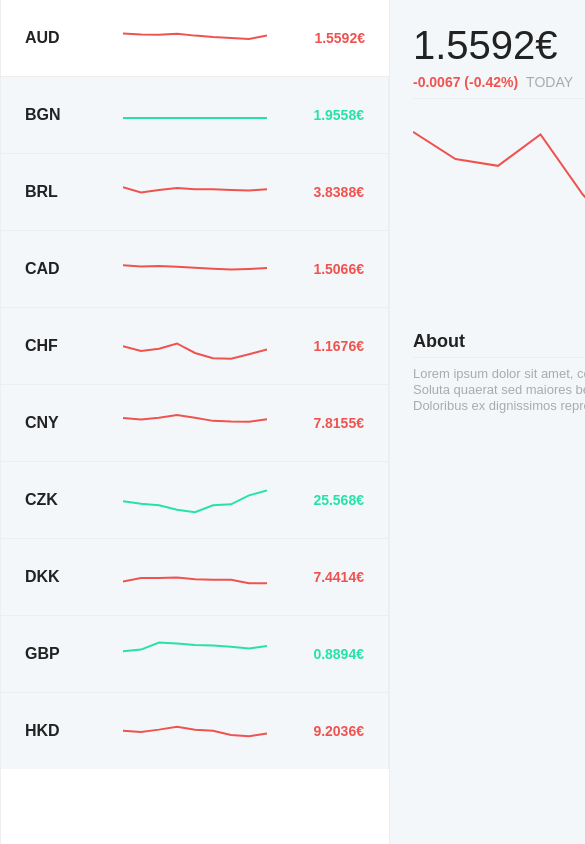
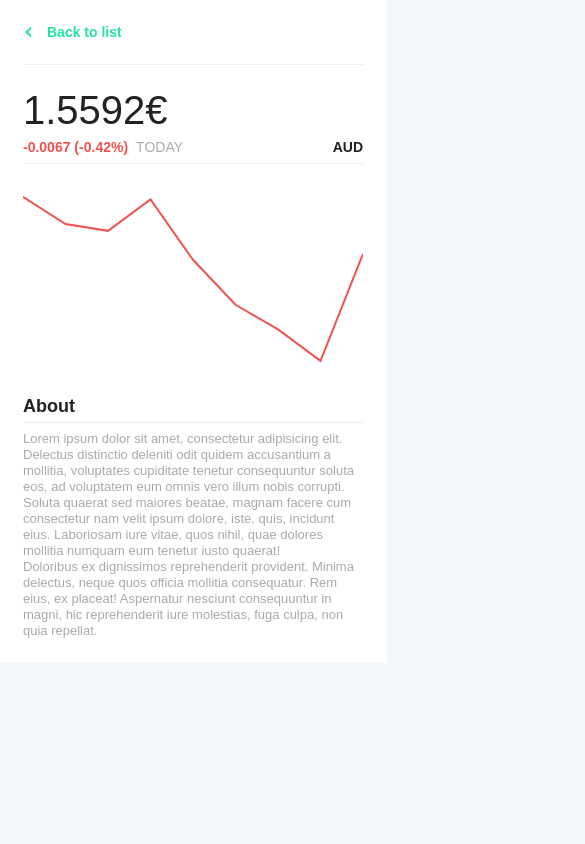
Before and after one commit to inspiratweb/stocks, a React (Create React App) app: page / in a window 390 px wide. Both pictures are taken after a click on the element 194 px from the left and 38 px from the top of the page. Shown: the top 844 px of the page, 585 px wide, since content can reach past the window. Built offline with nearby package versions, Linux system fonts and the light colour scheme; the HTML template or start-up script is replaced by a standard one.

Commit message:
applying context

```diff
--- a/src/components/App.js
+++ b/src/components/App.js
@@ -1,13 +1,33 @@
 import React, { Component } from 'react';
+import PropTypes from 'prop-types';
 import CurrencyList from '../containers/CurrencyList';
 import CurrencyDetail from '../containers/CurrencyDetail';
 import Button from './Button';
 import '../styles/App.css';
 
 class App extends Component {
+  constructor() {
+    super();
+    this.state = { showDetail: false };
+    this.showDetail = this.showDetail.bind(this);
+  }
+
+  getChildContext() {
+    return { showDetail: this.showDetail };
+  }
+
+  showDetail(state) {
+    this.setState({ showDetail: state });
+  }
+
+  renderDetailClassName() {
+    const baseClass = 'layout';
+    return this.state.showDetail ? `${baseClass} showDetail` : baseClass;
+  }
+
   render() {
     return (
-      <div className="layout">
+      <div className={this.renderDetailClassName()}>
         <aside className="layout-aside">
           <CurrencyList />
         </aside>
@@ -19,4 +39,8 @@ class App extends Component {
   }
 }
 
+App.childContextTypes = {
+  showDetail: PropTypes.func
+};
+
 export default App;
--- a/src/components/CurrencyDetailItem.js
+++ b/src/components/CurrencyDetailItem.js
@@ -5,6 +5,15 @@ import ChartLine from '../components/ChartLine';
 import BlankSlate from '../components/BlankSlate';
 
 class CurrencyDetail extends Component {
+  constructor() {
+    super();
+    this.handleBackClick = this.handleBackClick.bind(this);
+  }
+
+  handleBackClick() {
+    this.context.showDetail(false);
+  }
+
   renderProgression(valuesFeedback) {
     const rating = Math.trunc((valuesFeedback.currentValue - valuesFeedback.lastWeekValue) * 10000) / 10000;
     const ratingPercent = Math.trunc((((valuesFeedback.currentValue / valuesFeedback.lastWeekValue) - 1) * 100) * 100) / 100;
@@ -24,6 +33,11 @@ class CurrencyDetail extends Component {
 
       return (
         <section className="currencyDetail">
+          <span
+            className="currencyDetail-back arrow-back"
+            onClick={this.handleBackClick}>
+              Back to list
+          </span>
           <header className="currencyDetail-header">
             <section className="currencyDetail-info">
               <h3 className="currencyDetail-info-value">{valuesFeedback.currentValue}€</h3>
@@ -80,4 +94,8 @@ CurrencyDetail.propTypes = {
   selectedCurrency: PropTypes.object,
 };
 
+CurrencyDetail.contextTypes = {
+  showDetail: PropTypes.func,
+};
+
 export default CurrencyDetail;
--- a/src/containers/CurrencyList.js
+++ b/src/containers/CurrencyList.js
@@ -13,6 +13,7 @@ class CurrencyList extends Component {
 
   handleClick(code) {
     this.props.handleClick(code);
+    this.context.showDetail(true);
     this.setState({ selectedCode: code });
   }
 
@@ -44,6 +45,10 @@ CurrencyList.propTypes = {
   currencyList: PropTypes.object,
 };
 
+CurrencyList.contextTypes = {
+  showDetail: PropTypes.func,
+};
+
 const mapStateToProps = (state) => ({
   currencyList: state.currencies.currencyList,
 });
--- a/src/styles/App.css
+++ b/src/styles/App.css
@@ -65,6 +65,24 @@ textarea {
 .highlight-negative {
   color: #EF5350; }
 
+.arrow-back {
+  position: relative;
+  position: relative;
+  color: #26e2a7;
+  display: block;
+  padding-left: 24px;
+  cursor: pointer; }
+  .arrow-back:before {
+    content: "";
+    position: absolute;
+    transform: rotate(45deg);
+    left: 4px;
+    top: 4px;
+    width: 4px;
+    height: 4px;
+    border: solid 2px;
+    border-color: transparent transparent #26e2a7 #26e2a7; }
+
 .layout {
   margin: 0 auto;
   min-height: 100vh;
@@ -87,9 +105,9 @@ textarea {
     overflow-x: hidden; }
   .layout {
     white-space: nowrap;
-    transition: transform 0.6s ease-in-out; }
-    .layout.showDetail {
-      transform: translateX(-100%); }
+    transition: transform 0.4s ease-in-out; }
+    .layout > * {
+      white-space: normal; }
     .layout-aside {
       position: static;
       display: inline-block;
@@ -137,8 +155,16 @@ body {
     width: 64px;
     text-align: right; }
 
+@media only screen and (max-width: 767px) {
+  .currencyList-item {
+    border-right: 0; }
+    .currencyList-item.active {
+      background-color: #F4F7F9;
+      pointer-events: all; } }
+
 .currencyDetail {
-  padding: 24px; }
+  padding: 24px;
+  background: #FFFFFF; }
   .currencyDetail-header {
     display: flex;
     align-items: flex-end;
@@ -176,6 +202,15 @@ body {
     margin: 32px 0; }
     .currencyDetail-chart canvas {
       width: 100% !important; }
+  .currencyDetail-back {
+    display: none;
+    padding: 0 0 24px 24px;
+    margin-bottom: 24px;
+    border-bottom: solid 1px #EEEEEE; }
+
+@media only screen and (max-width: 767px) {
+  .currencyDetail-back {
+    display: block; } }
 
 @keyframes blink {
   48% {
@@ -249,3 +284,9 @@ body {
       height: 12%;
       width: 44%;
       background-color: #26e2a7; }
+
+@media only screen and (max-width: 767px) {
+  .showDetail {
+    transform: translateX(-100%); }
+    .showDetail .layout-aside {
+      max-height: 100vh; } }
--- a/src/styles/App.scss
+++ b/src/styles/App.scss
@@ -19,3 +19,6 @@
 
 // components
 @import './components/Button';
+
+// states
+@import './states/showDetail';
--- a/src/styles/layout/_common.scss
+++ b/src/styles/layout/_common.scss
@@ -27,10 +27,10 @@
 
   .layout {
     white-space: nowrap;
-    transition: transform 0.6s ease-in-out;
+    transition: transform 0.4s ease-in-out;
 
-    &.showDetail {
-      transform: translateX(-100%);
+    >* {
+      white-space: normal;
     }
 
     &-aside {
--- a/src/styles/modules/_currencyDetail.scss
+++ b/src/styles/modules/_currencyDetail.scss
@@ -1,5 +1,6 @@
 .currencyDetail {
   padding: $spacing*3;
+  background: $white;
 
   &-header {
     display: flex;
@@ -55,4 +56,19 @@
       width: 100%!important;
     }
   }
+
+  &-back {
+    display: none;
+    padding: 0 0 $spacing*3 $spacing*3;
+    margin-bottom: $spacing*3;
+    border-bottom: solid 1px $basecolor-lighter;
+  }
 }
+
+@include bp(mobile) {
+  .currencyDetail {
+    &-back {
+      display: block;
+    }
+  }
+}
--- a/src/styles/utils/_helpers.scss
+++ b/src/styles/utils/_helpers.scss
@@ -5,3 +5,23 @@
 .highlight-negative {
   color: $negative-color;
 }
+
+.arrow-back {
+  position: relative;
+  position: relative;
+  color: $maincolor;
+  display: block;
+  padding-left: $spacing*3;
+  cursor: pointer;
+  &:before {
+    content: "";
+    position: absolute;
+    transform: rotate(45deg);
+    left: 4px;
+    top: 4px;
+    width: 4px;
+    height: 4px;
+    border: solid 2px;
+    border-color: transparent transparent $maincolor $maincolor;
+  }
+}
```
Also changed, not shown: src/styles/modules/_currencyList.scss (+12 -0 lines), src/styles/states/_showDetail.scss (added, +8 -0 lines).
